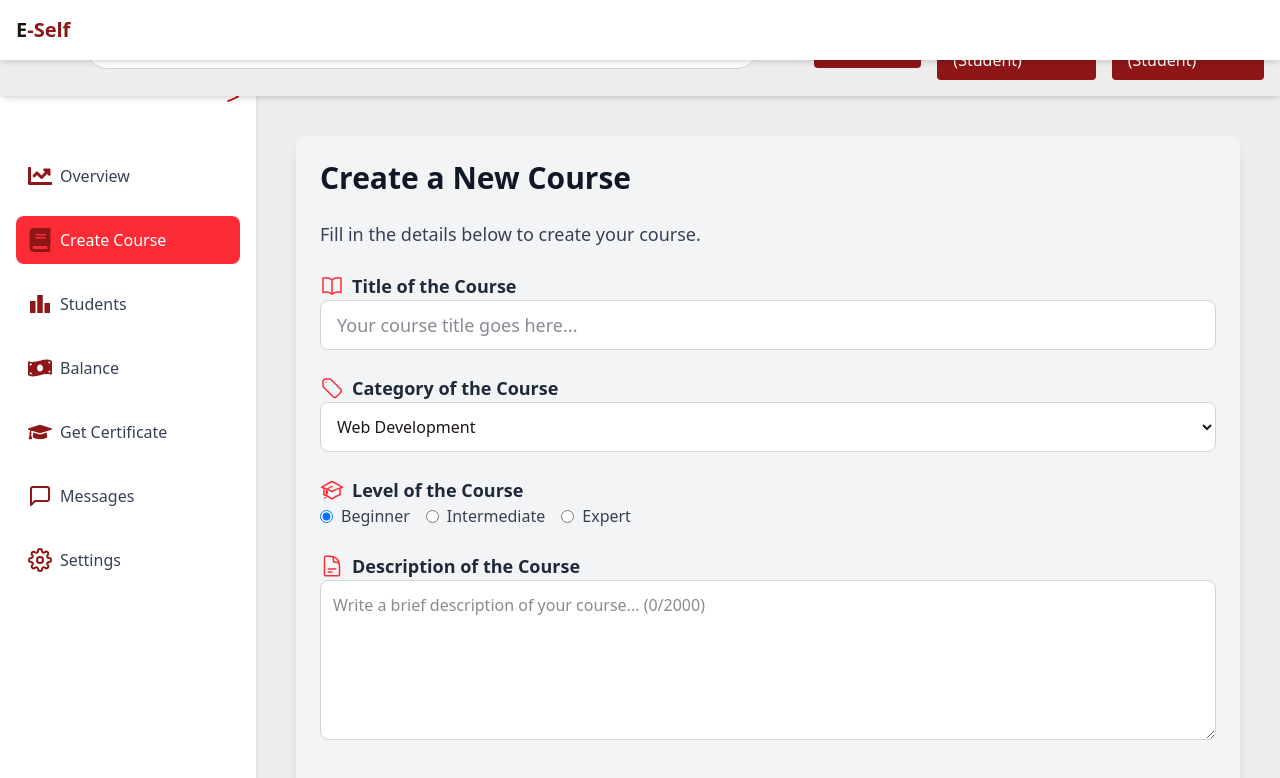
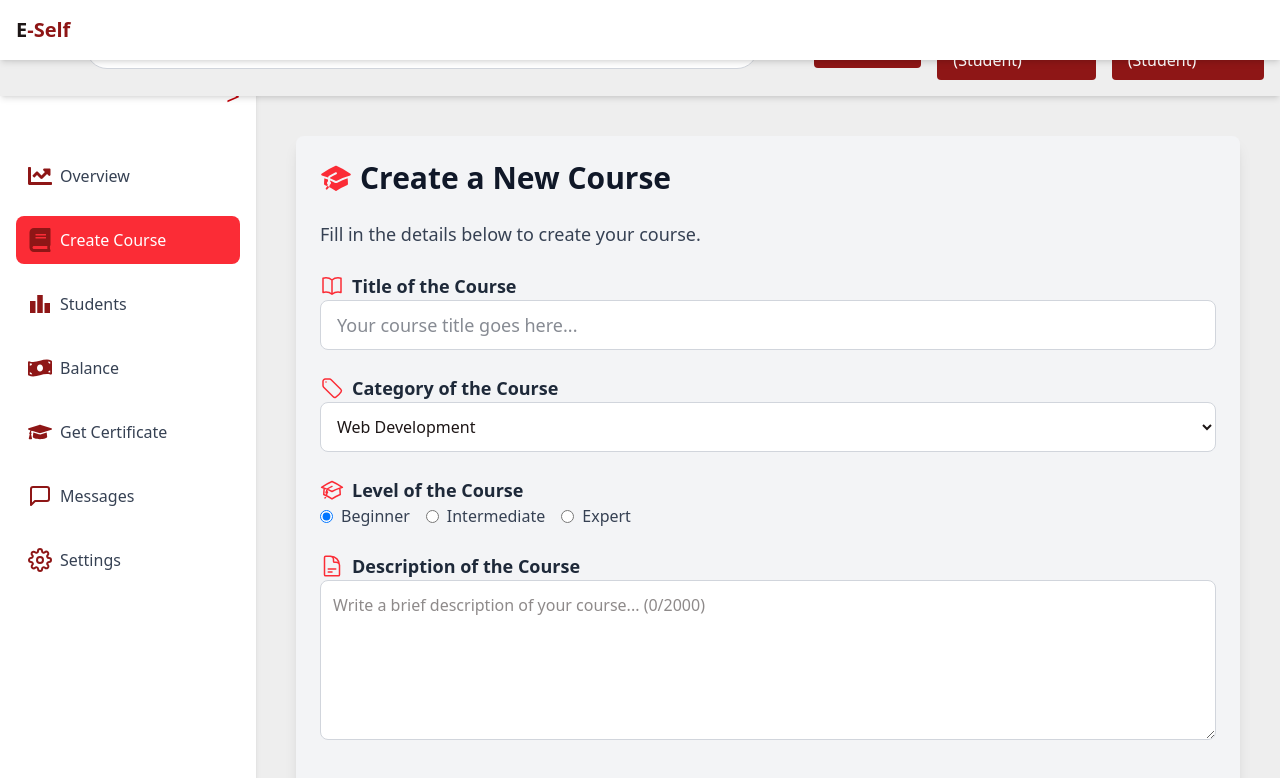
Before and after one commit to NegedeTekleyes/E-self-Lerning, a Next.js app in the folder e-self/: page /dashboard/create-course in a window 1280 px wide. Shown: the top 778 px of the page. Built offline with nearby package versions, Linux system fonts and the light colour scheme.

Commit message:
Add icon

```diff
--- a/e-self/app/(instructor)/dashboard/create-course/page.tsx
+++ b/e-self/app/(instructor)/dashboard/create-course/page.tsx
@@ -1,7 +1,7 @@
 'use client';
 import { useState } from "react";
-import { BookOpenIcon, TagIcon, AcademicCapIcon, DocumentTextIcon, ArrowRightIcon} from "@heroicons/react/24/outline";
-// Import icons
+import { BookOpenIcon, TagIcon, AcademicCapIcon, DocumentTextIcon, ArrowRightIcon } from "@heroicons/react/24/outline";
+import { AcademicCapIcon as SolidAcademicCapIcon } from "@heroicons/react/24/solid"; // Import solid version of AcademicCapIcon
 
 export default function AddCourse() {
   const [title, setTitle] = useState("");
@@ -12,7 +12,10 @@ export default function AddCourse() {
   return (
     <div className="w-full min-h-screen p-6 flex flex-col gap-6 bg-gray-100 shadow-lg rounded-lg">
       {/* Course Title */}
-      <h1 className="text-3xl font-extrabold text-gray-900">Create a New Course</h1>
+      <h1 className="text-3xl font-extrabold text-gray-900 flex items-center gap-2">
+        <SolidAcademicCapIcon className="h-8 w-8 text-red-500" /> {/* Add the icon here */}
+        Create a New Course
+      </h1>
       <p className="text-lg text-gray-700">Fill in the details below to create your course.</p>
 
       <div className="flex flex-col">
```
